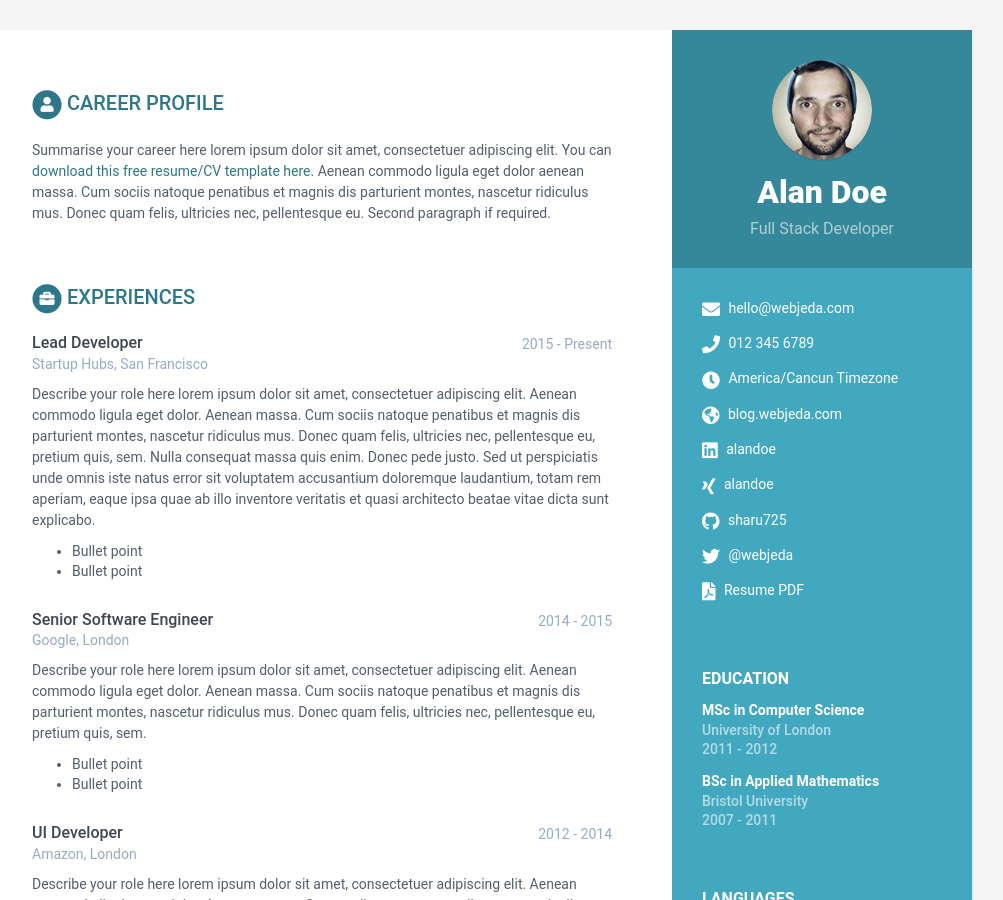
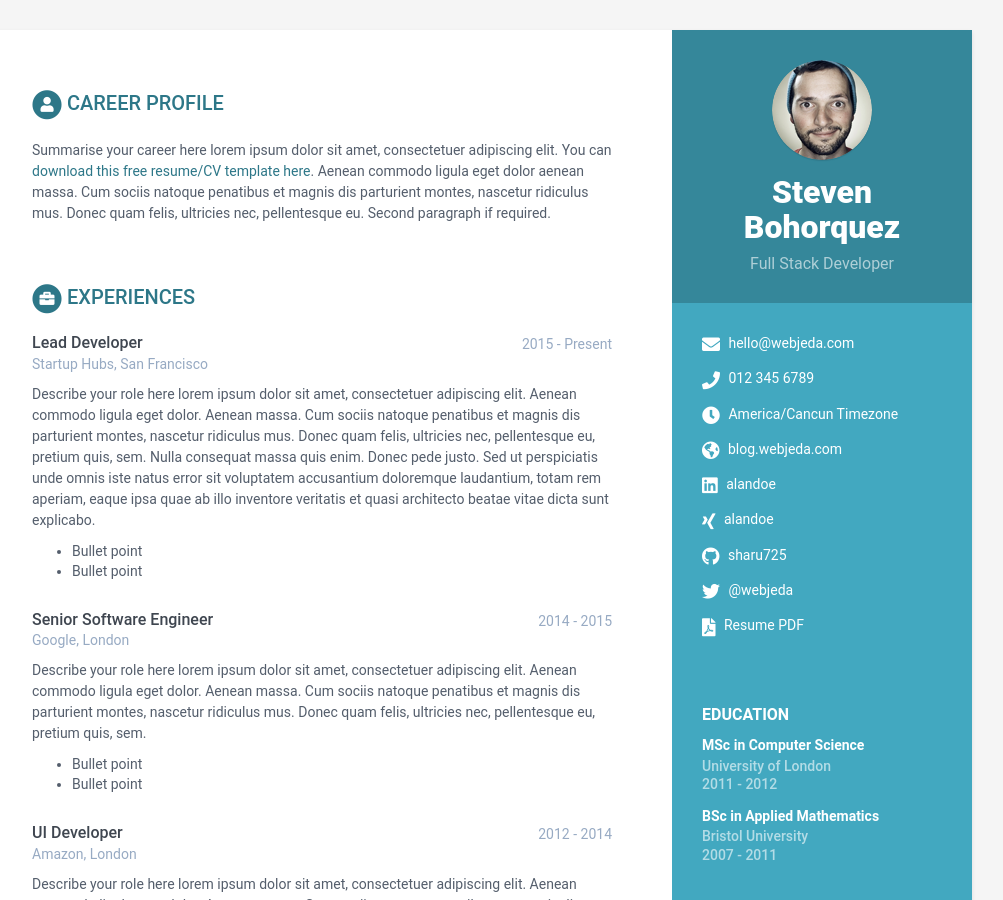
Before and after one commit to SanderStevenBohorquez/bohorquez-cv-2, a Jekyll site: the page built from index.html, in a window 1280 px wide and 900 px high. Shown: the whole window, without its empty margins (168-1171 px from the left). Built offline with Jekyll 4.4.1, drawn with Linux system fonts in a browser that asks for light colours.

Commit message:
feat: actualizar el nombre

```diff
--- a/_data/data.yml
+++ b/_data/data.yml
@@ -8,7 +8,7 @@ sidebar:
     education: True # set to False if you want education in main section instead of in sidebar
 
     # Profile information
-    name: Alan Doe
+    name: Steven Bohorquez
     tagline: Full Stack Developer
     avatar: profile.png  #place a 100x100 picture inside /assets/images/ folder and provide the name of the file below
 
```
